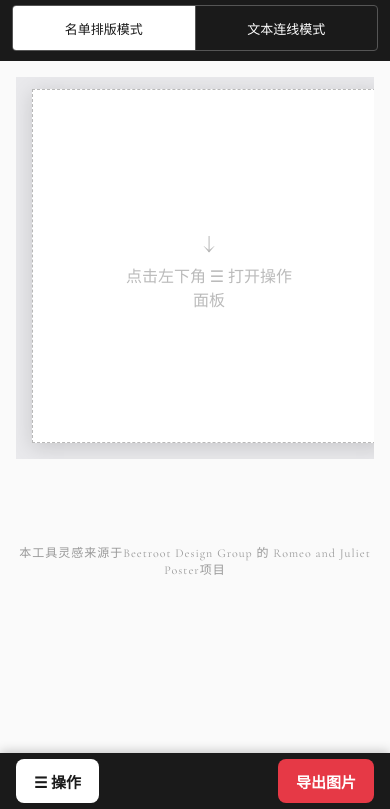
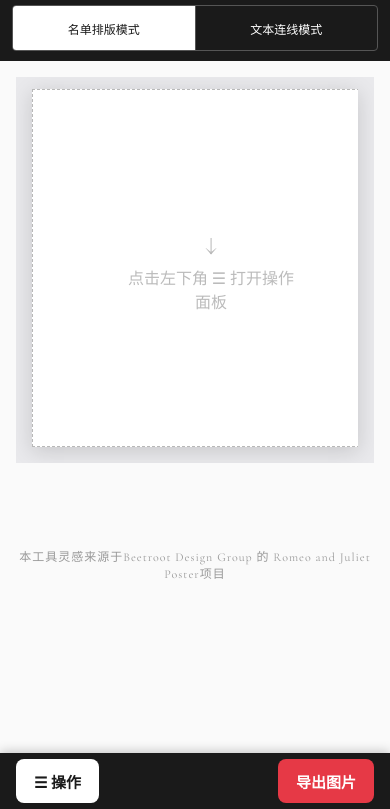
Before and after one commit to comic111111/relation-weaver, a plain HTML site: page index.html in a window 390 px wide. Shown: the part 35-844 px from the top of the page. Drawn offline with nearby package versions, Linux system fonts and the light colour scheme.

Commit message:
彻底修复移动端横向溢出与header固定（clip+fixed+动态高度）

```diff
--- a/index.html
+++ b/index.html
@@ -11,10 +11,18 @@
 <script src="https://cdnjs.cloudflare.com/ajax/libs/html2canvas/1.4.1/html2canvas.min.js"></script>
 <style>
     * { margin: 0; padding: 0; box-sizing: border-box; }
-    html { max-width: 100vw; }
+    html {
+        overflow-x: clip;
+        width: 100%;
+        max-width: 100%;
+    }
     body {
-        overflow-x: hidden;
+        overflow-x: clip;
+        width: 100%;
         max-width: 100vw;
+        position: relative;
+        overscroll-behavior-x: none;
+        touch-action: pan-y;
         font-family: 'Cormorant Garamond', 'Noto Serif SC', 'Times New Roman', 'SimSun', serif;
         background: #fafafa;
         color: #222;
@@ -29,11 +37,40 @@
         justify-content: space-between;
         flex-wrap: wrap;
         gap: 10px;
-        position: sticky;
+        position: fixed;
         top: 0;
+        left: 0;
+        right: 0;
+        width: 100%;
         z-index: 100;
-    }
-    header h1 { font-size: 20px; font-weight: 600; letter-spacing: 2px; }
+        box-sizing: border-box;
+        max-width: 100vw;
+    }
+    header > * {
+        box-sizing: border-box;
+        max-width: 100%;
+    }
+    header h1 {
+        font-size: 20px;
+        font-weight: 600;
+        letter-spacing: 2px;
+        flex-shrink: 0;
+        white-space: nowrap;
+    }
+    .mode-switch {
+        flex: 1 1 auto;
+        min-width: 0;
+        max-width: 100%;
+        box-sizing: border-box;
+    }
+    .mode-btn {
+        flex: 1 1 0;
+        min-width: 0;
+        box-sizing: border-box;
+        white-space: nowrap;
+        overflow: hidden;
+        text-overflow: ellipsis;
+    }
     .header-actions { display: flex; gap: 10px; align-items: center; }
     .btn {
         background: #fff;
@@ -56,7 +93,11 @@
         display: flex;
         gap: 16px;
         padding: 16px;
+        padding-top: calc(16px + var(--header-h, 70px));
         align-items: flex-start;
+        max-width: 100%;
+        box-sizing: border-box;
+        overflow-x: clip;
     }
     .panel {
         width: 320px;
@@ -104,17 +145,23 @@
         min-width: 0;
         max-width: 100%;
         width: 100%;
+        box-sizing: border-box;
         display: flex;
         flex-direction: column;
         align-items: center;
         overflow: auto;
-        overflow-x: hidden;
+        overflow-x: clip;
         background: #e9e9ec;
+        touch-action: auto;
     }
     .canvas-outer {
         box-shadow: 0 4px 20px rgba(0,0,0,0.15);
         position: relative;
         margin: 24px auto;
+        max-width: 100%;
+        box-sizing: border-box;
+        overflow-x: clip;
+        touch-action: auto;
     }
     #canvas {
         position: relative;
@@ -123,6 +170,7 @@
         transform-origin: top left;
         outline: 1px dashed #b8b8b8;
         outline-offset: -1px;
+        touch-action: auto;
     }
     .layer { position: absolute; inset: 0; }
     .layer-bg { z-index: 0; pointer-events: none; }
@@ -312,12 +360,16 @@
     @media (max-width: 768px) {
         header { flex-wrap: wrap; gap: 8px; padding: 10px 12px; }
         header h1 { font-size: 18px; letter-spacing: 1px; }
-        .mode-switch { width: 100%; max-width: 100%; display: flex; }
+        .mode-switch {
+            width: 100%;
+            flex: 1 1 100%;
+            max-width: 100%;
+        }
         .mode-btn {
-            flex: 1;
+            flex: 1 1 0;
             min-width: 0;
-            padding: 10px 8px !important;
-            font-size: 13px !important;
+            padding: 10px 6px !important;
+            font-size: 12px !important;
             white-space: nowrap;
             overflow: hidden;
             text-overflow: ellipsis;
@@ -666,7 +718,8 @@ function applyCanvasCssSize() {
     let cssW, cssH;
     if (window.innerWidth <= 768) {
         // 移动端：同时受宽度和高度约束
-        const availableW = window.innerWidth - 36; // 左右各 16px 边距 + 4px 安全余量
+        const vw = document.documentElement.clientWidth; // 不含滚动条的视口宽
+        const availableW = vw - 32;
         const headerH = document.querySelector('header')?.offsetHeight || 0;
         const bottomBarH = document.querySelector('.mobile-bottom-bar')?.offsetHeight || 0;
         const availableH = window.innerHeight - headerH - bottomBarH - 60;
@@ -679,7 +732,7 @@ function applyCanvasCssSize() {
             cssW = availableW;
             cssH = availableW / ratio;
         }
-        cssW = Math.min(cssW, availableW);
+        cssW = Math.min(cssW, vw - 32);
     } else {
         // 桌面端不缩放
         cssW = logicalW;
@@ -1776,15 +1829,55 @@ document.addEventListener('pointerdown', e => {
     activePanel.classList.remove('open');
 });
 
+// 动态测量 header 高度并写入 CSS 变量，供 main 的 padding-top 使用
+function updateHeaderHeight() {
+    const h = document.querySelector('header')?.offsetHeight || 0;
+    document.documentElement.style.setProperty('--header-h', h + 'px');
+}
+
+// 诊断横向溢出元素，输出到控制台
+function diagnoseOverflow() {
+    const vw = document.documentElement.clientWidth;
+    const offenders = [];
+    document.querySelectorAll('body *').forEach(el => {
+        const r = el.getBoundingClientRect();
+        if (r.right > vw + 1 || r.left < -1 || r.width > vw + 1) {
+            offenders.push({
+                tag: el.tagName,
+                id: el.id,
+                cls: typeof el.className === 'string' ? el.className : '',
+                left: Math.round(r.left),
+                right: Math.round(r.right),
+                width: Math.round(r.width),
+                vw
+            });
+        }
+    });
+    if (offenders.length) {
+        console.warn('[Relation Weaver] 溢出元素：', offenders);
+    } else {
+        console.log('[Relation Weaver] 无横向溢出元素，视口宽 =', vw);
+    }
+    return offenders;
+}
+
+window.addEventListener('load', () => {
+    updateHeaderHeight();
+    applyCanvasCssSize();
+    diagnoseOverflow();
+});
+
 // 窗口尺寸变化时重新适配画布宽度并重渲染（移动端旋转屏幕等场景）
 let resizeTimer = null;
 window.addEventListener('resize', () => {
     clearTimeout(resizeTimer);
     resizeTimer = setTimeout(() => {
+        updateHeaderHeight();
         applyCanvasCssSize();
         if (state.appMode === 'list') { renderNames(); drawConnections(); }
         else { renderTextInstances(); drawTextConnections(); }
         renderImages();
+        diagnoseOverflow();
     }, 100);
 });
 
@@ -1951,6 +2044,8 @@ function clearTextConnections() {
 
 // ============ 初始化 ============
 setCanvasSize();
+updateHeaderHeight();
+applyCanvasCssSize();
 </script>
 </body>
 </html>
```
